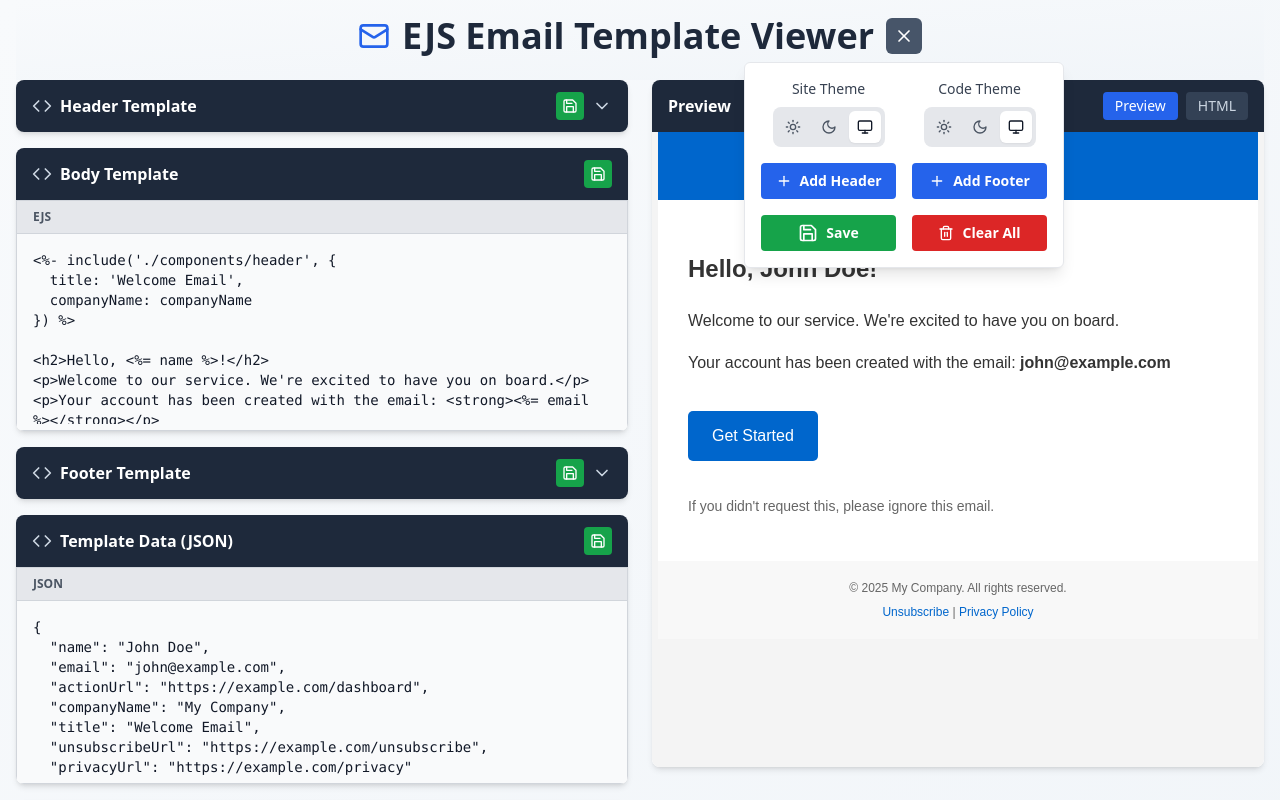
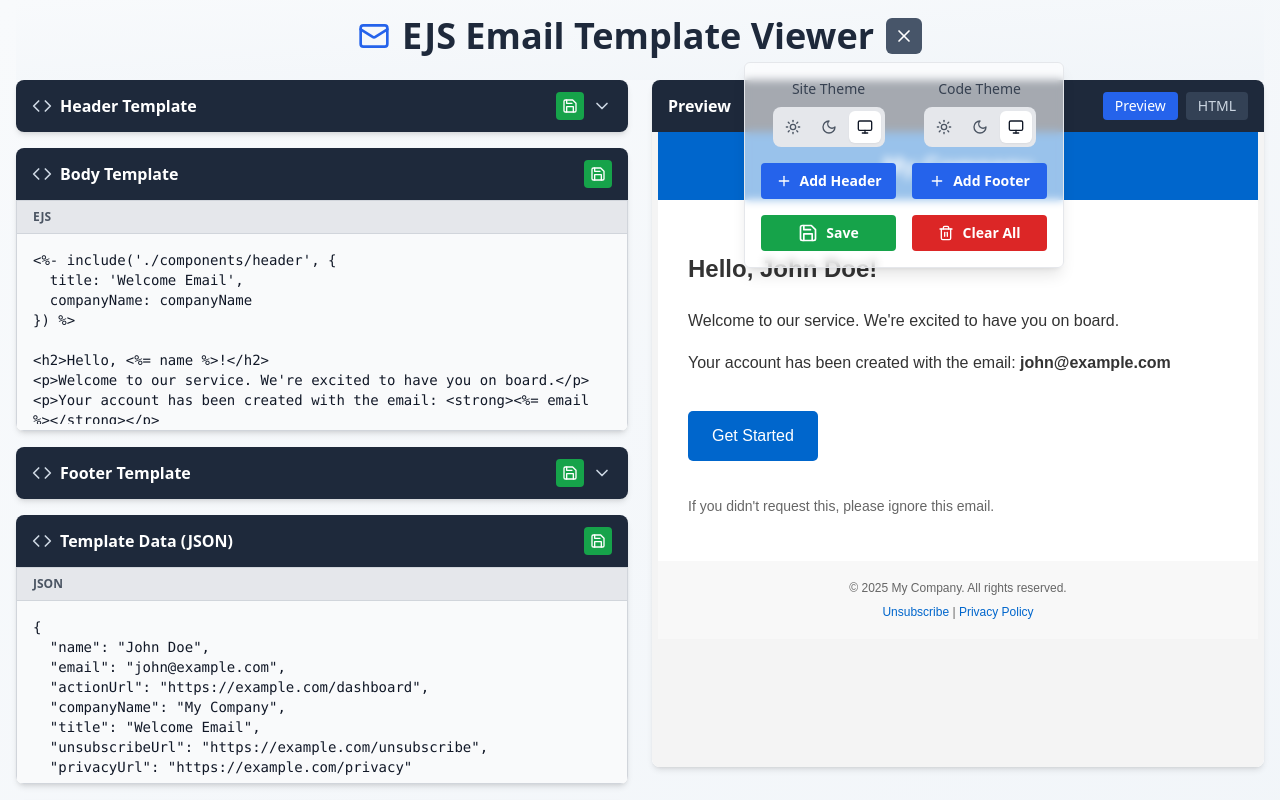
Before and after one commit to wt-sailor/ejs-viewer, a React (Vite) app: page / in a window 1280 px wide. Both pictures are taken after a click on the button 904 px from the left and 36 px from the top of the page. Shown: the top 800 px of the page. Built offline with nearby package versions, Linux system fonts and the light colour scheme.

Commit message:
style: header backdrop added

```diff
--- a/src/components/Header.tsx
+++ b/src/components/Header.tsx
@@ -48,10 +48,14 @@ export function Header({
             className="bg-slate-600 hover:bg-slate-700 text-white p-2 rounded-md"
             title="Menu"
           >
-            {isMenuOpen ? <X className="w-5 h-5" /> : <Menu className="w-5 h-5" />}
+            {isMenuOpen ? (
+              <X className="w-5 h-5" />
+            ) : (
+              <Menu className="w-5 h-5" />
+            )}
           </button>
           {isMenuOpen && (
-            <div className="absolute right-0 mt-2 w-80 bg-white dark:bg-gray-800 rounded-md shadow-lg border border-gray-200 dark:border-gray-700 z-20 sm:left-1/2 sm:transform sm:-translate-x-1/2">
+            <div className="absolute right-0 mt-2 w-80 bg-white/60 dark:bg-gray-800/60 backdrop-blur-sm rounded-md shadow-lg border border-gray-200 dark:border-gray-700 z-20 sm:left-1/2 sm:transform sm:-translate-x-1/2">
               <div className="p-4">
                 <div className="grid grid-cols-2 gap-4 mb-4">
                   <div>
```
